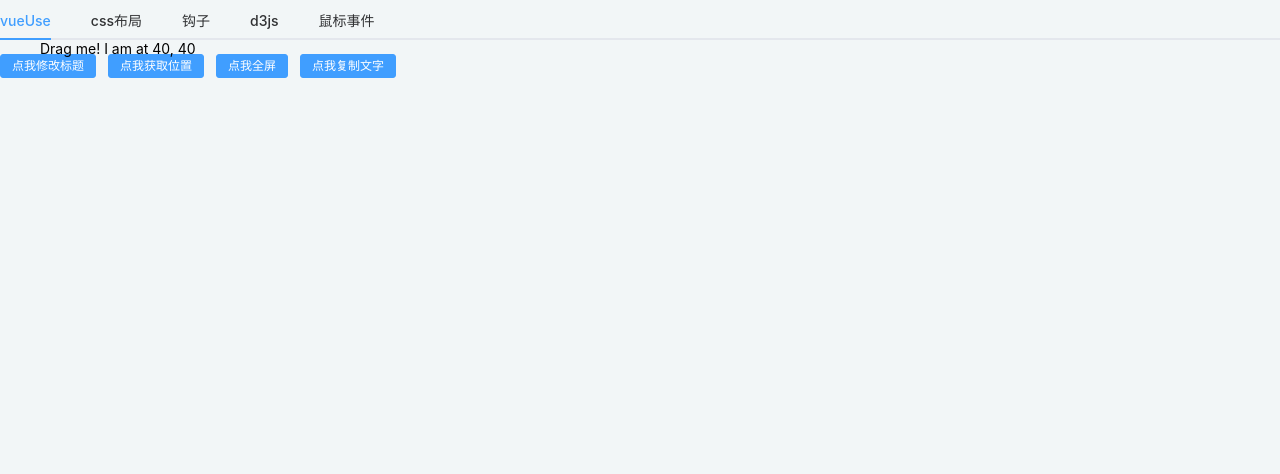
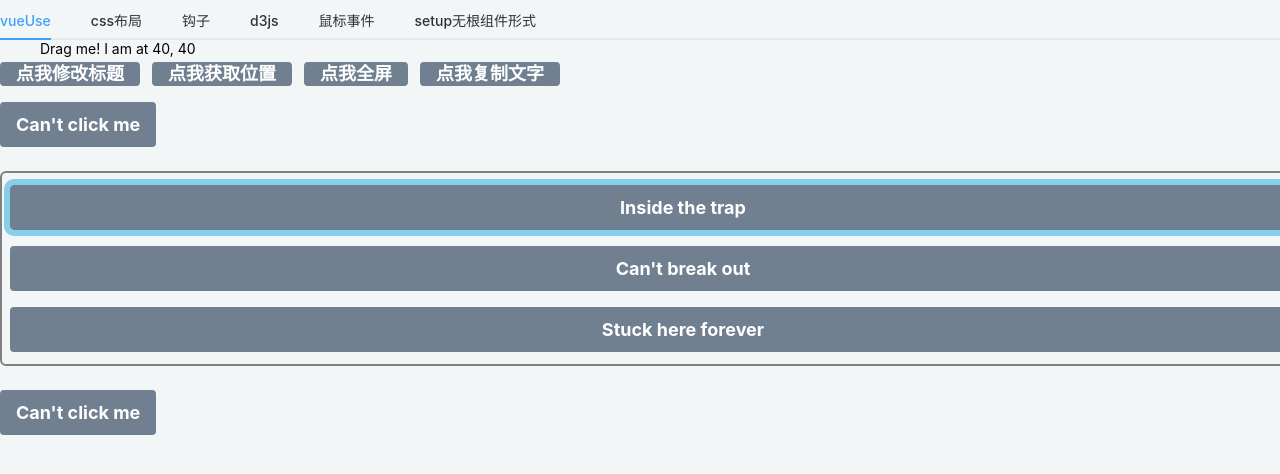
Before and after one commit to 1071125093/xj-vite-pinia, a Vue app: page /front/reborn in a window 1280 px wide. Both pictures are taken after a click on the tab "vueUse". Shown: the top 474 px of the page. Built offline with nearby package versions, Linux system fonts and the light colour scheme.

Commit message:
前端测试

```diff
--- a/package.json
+++ b/package.json
@@ -10,7 +10,8 @@
   "dependencies": {
     "@typescript-eslint/eslint-plugin": "^5.30.5",
     "@typescript-eslint/parser": "^5.30.5",
-    "@vueuse/core": "^8.7.4",
+    "@vueuse/core": "^8.7.5",
+    "@vueuse/integrations": "^8.7.5",
     "d3": "^7.6.1",
     "deepcopy": "^2.1.0",
     "echarts": "^5.3.3",
@@ -18,6 +19,7 @@
     "eslint": "^8.19.0",
     "eslint-plugin-prettier": "^4.2.1",
     "eslint-plugin-vue": "^9.2.0",
+    "focus-trap": "^6.9.4",
     "fs-extra": "^10.1.0",
     "layui": "^2.7.5",
     "pinia": "^2.0.14",
--- /dev/null
+++ b/src/views/front/reborn/components/shard23/components/xjForm/xjFormOne.vue
@@ -0,0 +1,18 @@
+<!--
+ * @Author: XiaoJun
+ * @Date: 2022-08-10 11:21:53
+ * @LastEditors: XiaoJun
+ * @LastEditTime: 2022-08-10 11:22:16
+ * @Description: 组件功能
+ * @FilePath: /xj-vite-pinia/src/views/front/reborn/components/shard23/components/xjForm/xjFormOne.vue
+-->
+<script lang="ts" setup>
+import { ref } from 'vue'
+</script>
+<template>
+  <div class="xj_form_one">我是FormOne默认内容</div>
+</template>
+<style lang="less" scoped>
+.xj_form_one {
+}
+</style>
--- /dev/null
+++ b/src/views/front/reborn/components/shard23/index.vue
@@ -0,0 +1,33 @@
+<!--
+ * @Author: XiaoJun
+ * @Date: 2022-07-07 19:37:02
+ * @LastEditors: XiaoJun
+ * @LastEditTime: 2022-08-10 13:59:46
+ * @Description: 组件功能
+ * @FilePath: /xj-vite-pinia/src/views/front/reborn/components/shard23/index.vue
+-->
+<script lang="ts" setup>
+import { xjFormOne,xjFormTwo } from './components/xjForm/index'
+// import { xjFormOne, xjFormTwo } from './components/xjForm/index'
+import { ref, reactive } from 'vue'
+const xjTestObj = reactive({
+  width: '600px',
+})
+</script>
+<template>
+  <div class="shard">
+    <xjFormOne></xjFormOne>
+    <xjFormTwo></xjFormTwo>
+  </div>
+  <!-- <div class="shard">
+    <xjForm.xjFormOne></xjForm.xjFormOne>
+    <xjForm.xjFormTwo></xjForm.xjFormTwo>
+  </div> -->
+  <div class="more"></div>
+</template>
+<style lang="less" scoped>
+.shard {
+  width: v-bind('xjTestObj.width');
+  height: 300px;
+}
+</style>
--- a/src/views/front/reborn/components/shard7/index.vue
+++ b/src/views/front/reborn/components/shard7/index.vue
@@ -2,7 +2,7 @@
  * @Author: HuangXiaojun
  * @Date: 2022-06-22 14:00:00
  * @LastEditors: XiaoJun
- * @LastEditTime: 2022-07-27 10:31:19
+ * @LastEditTime: 2022-08-10 17:54:02
  * @Description: 组件功能
  * @FilePath: /xj-vite-pinia/src/views/front/reborn/components/shard7/index.vue
 -->
@@ -17,7 +17,9 @@ import {
   useDraggable,
   useWindowScroll,
   useTitle,
+  onClickOutside,
 } from '@vueuse/core'
+import { useFocusTrap } from '@vueuse/integrations/useFocusTrap'
 /********** 鼠标位置 start **********/
 const mouse = reactive(useMouse())
 const getPos = () => {
@@ -61,6 +63,16 @@ const { x, y, style } = useDraggable(el, {
 })
 const { x: sx, x: sy } = useWindowScroll()
 //#endregion *** draggable end   **********/
+
+//#region ****** onClickOutside  start **********/
+// const container = ref(null)
+// onClickOutside(container, () => alert('Good. Better to click outside.'))
+//#endregion *** onClickOutside  end   **********/
+
+//#region ****** useFocusTrap start **********/
+const container = ref(null)
+useFocusTrap(container, { immediate: true })
+//#endregion *** useFocusTrap end   **********/
 </script>
 <template>
   <div class="default_class">
@@ -70,6 +82,21 @@ const { x: sx, x: sy } = useWindowScroll()
     <el-button type="primary" size="small" @click="copy()">{{ source }}</el-button>
     <div class="draggable" ref="el" :style="style" style="position: fixed">
       Drag me! I am at {{ x }}, {{ y }}
+    </div>
+    <!-- <div>
+      <p>Hey there, here's some text.</p>
+      <div class="container" ref="container">
+        <p>Please don't click in here.</p>
+      </div>
+    </div> -->
+    <div>
+      <button tab-index="-1">Can't click me</button>
+      <div class="container" ref="container">
+        <button tab-index="-1">Inside the trap</button>
+        <button tab-index="-1">Can't break out</button>
+        <button tab-index="-1">Stuck here forever</button>
+      </div>
+      <button tab-index="-1">Can't click me</button>
     </div>
     <!-- <el-button type="primary" size="small" @click="myToggle"
       >点我全屏</el-button
@@ -83,4 +110,27 @@ const { x: sx, x: sy } = useWindowScroll()
 .draggable {
   cursor: grab;
 }
+button {
+  margin: 8px 0;
+  padding: 12px 16px;
+  background: slategrey;
+  color: white;
+  font-weight: bold;
+  font-size: 18px;
+  border: none;
+  border-radius: 4px;
+}
+
+button:focus {
+  outline: skyblue solid 6px;
+}
+
+.container {
+  display: flex;
+  flex-direction: column;
+  border: 2px solid gray;
+  border-radius: 6px;
+  margin: 16px 0;
+  padding: 4px 8px;
+}
 </style>
--- a/src/views/front/reborn/index.vue
+++ b/src/views/front/reborn/index.vue
@@ -2,7 +2,7 @@
  * @Author: HuangXiaojun
  * @Date: 2022-06-22 00:11:08
  * @LastEditors: XiaoJun
- * @LastEditTime: 2022-07-28 20:11:53
+ * @LastEditTime: 2022-08-09 10:32:24
  * @Description: 组件功能
  * @FilePath: /xj-vite-pinia/src/views/front/reborn/index.vue
 -->
@@ -31,6 +31,7 @@ import shard19 from './components/shard19/index.vue'
 import shard20 from './components/shard20/index.vue'
 import shard21 from './components/shard21/index.vue'
 import shard22 from './components/shard22/index.vue'
+import shard23 from './components/shard23/index.vue'
 // 测试
 // 测试
 /**
@@ -132,6 +133,11 @@ const tabs = computed(() => {
       component: markRaw(shard22),
       show: true,
     },
+    {
+      label: 'setup无根组件形式',
+      component: markRaw(shard23),
+      show: true,
+    },
   ].filter((item) => item.show)
 })
 const activeTabName = ref('鼠标事件')
--- a/vite.config.ts
+++ b/vite.config.ts
@@ -2,7 +2,7 @@
  * @Author: XiaoJun
  * @Date: 2022-07-07 17:25:21
  * @LastEditors: XiaoJun
- * @LastEditTime: 2022-07-07 20:06:16
+ * @LastEditTime: 2022-08-10 11:19:09
  * @Description: 组件功能
  * @FilePath: /xj-vite-pinia/vite.config.ts
  */
@@ -29,6 +29,13 @@ export default defineConfig({
       '@': path.resolve(__dirname, 'src'),
     },
   },
+  server: {
+    host: '0.0.0.0',
+    port: 9909,
+    open: true,
+    https: false,
+    cors: true,
+  },
   css: {
     // css预处理器
     preprocessorOptions: {
```
Also changed, not shown: src/views/front/reborn/components/shard23/components/xjForm/index.ts (added, +18 -0 lines), src/views/front/reborn/components/shard23/components/xjForm/xjFormTwo.vue (added, +18 -0 lines), src/views/front/reborn/components/shard23/index copy.vue (added, +30 -0 lines), 1 other file (tests, documents, lock files or other folders).
